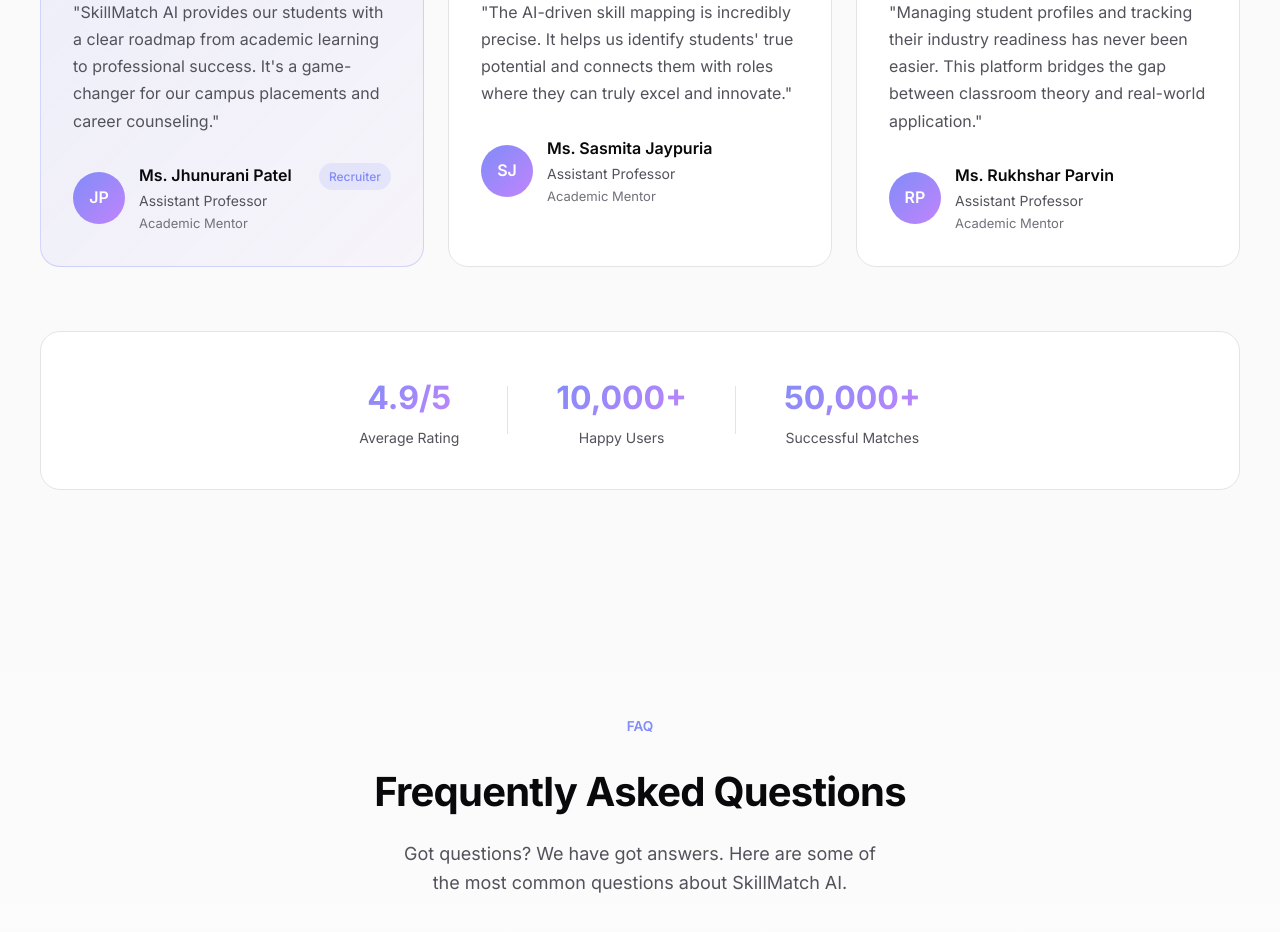
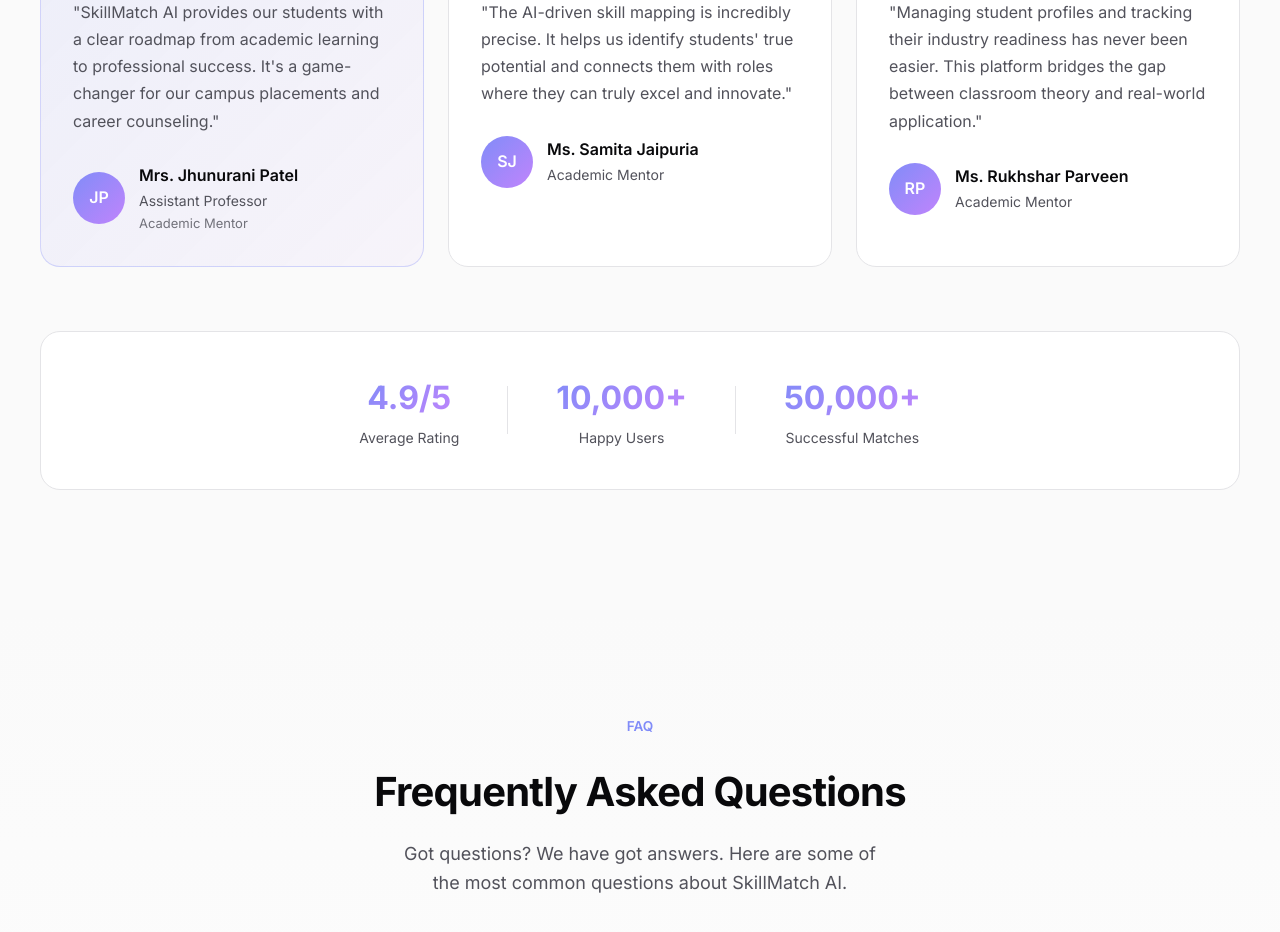
Before and after one commit to Neeraj62/skillmatchAi-frontend, a React (Vite) app: page / in a window 1280 px wide. Shown: the part 5400-6332 px from the top of the page. Built offline with nearby package versions, Linux system fonts and the light colour scheme; no server answers.

Commit message:
feat:update mr to mrs jhunurani aand role

```diff
--- a/src/websiteComponents/testimonial/index.jsx
+++ b/src/websiteComponents/testimonial/index.jsx
@@ -4,7 +4,7 @@ import styles from "./styles.module.scss";
 const testimonials = [
   {
     id: 1,
-    name: "Ms. Jhunurani Patel",
+    name: "Mrs. Jhunurani Patel",
     role: "Assistant Professor",
     company: "Academic Mentor",
     avatar: "JP",
@@ -14,9 +14,9 @@ const testimonials = [
   },
   {
     id: 2,
-    name: "Ms. Sasmita Jaypuria",
-    role: "Assistant Professor",
-    company: "Academic Mentor",
+    name: "Ms. Samita Jaipuria",
+    role: "Academic Mentor",
+    company: "",
     avatar: "SJ",
     rating: 5,
     quote: "The AI-driven skill mapping is incredibly precise. It helps us identify students' true potential and connects them with roles where they can truly excel and innovate.",
@@ -24,9 +24,9 @@ const testimonials = [
   },
   {
     id: 3,
-    name: "Ms. Rukhshar Parvin",
-    role: "Assistant Professor",
-    company: "Academic Mentor",
+    name: "Ms. Rukhshar Parveen",
+    role: "Academic Mentor",
+    company: "",
     avatar: "RP",
     rating: 5,
     quote: "Managing student profiles and tracking their industry readiness has never been easier. This platform bridges the gap between classroom theory and real-world application.",
@@ -97,9 +97,6 @@ const Testimonials = () => {
                   <p className={styles.role}>{testimonial.role}</p>
                   <p className={styles.company}>{testimonial.company}</p>
                 </div>
-                {testimonial.type === 'recruiter' && (
-                  <span className={styles.typeBadge}>Recruiter</span>
-                )}
               </div>
             </div>
           ))}
```
